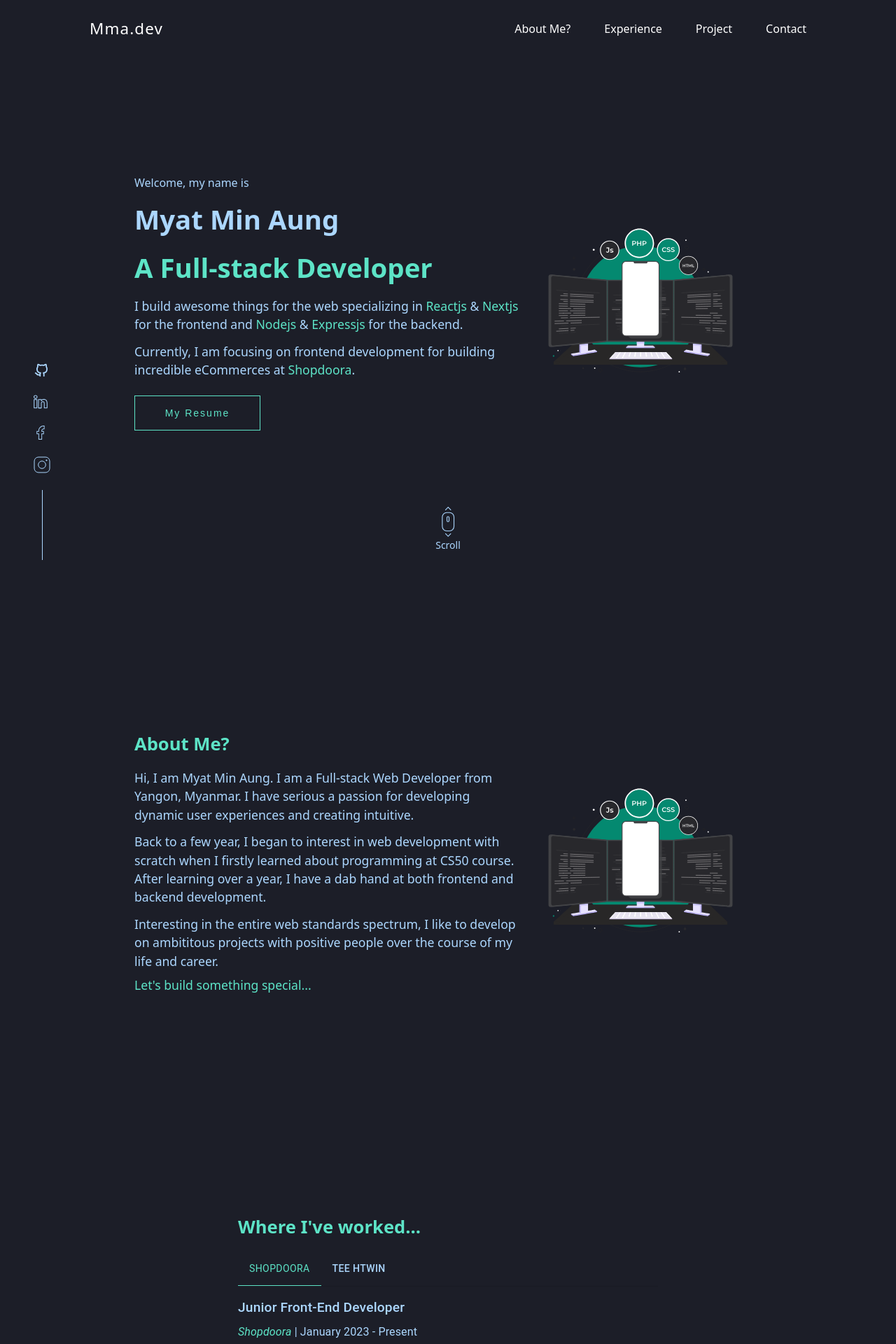
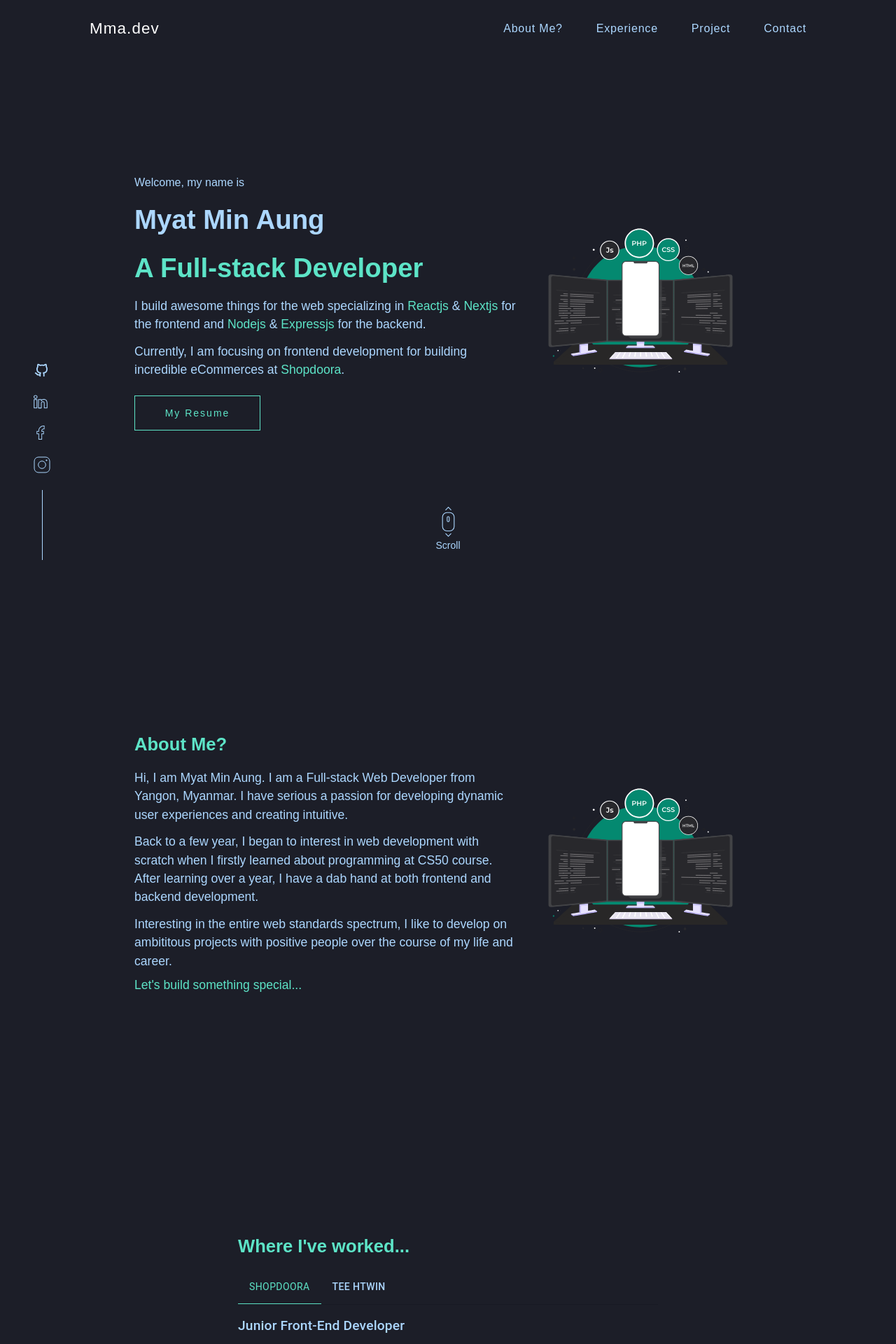
Before and after one commit to myatminag/myatminaung.v1, a Next.js app: page / in a window 1280 px wide. Shown: the top 1920 px of the page at 70% size. Built offline with nearby package versions, Linux system fonts and the light colour scheme.

Commit message:
update: header css

```diff
--- a/app/globals.css
+++ b/app/globals.css
@@ -7,57 +7,34 @@
 * {
     margin: 0;
     padding: 0;
-  /* font-family: 'Work Sans', sans-serif; */
+    font-family: 'Work Sans', sans-serif;
     }
 
 body {
     background-color: #1c1e28;
 }
 
-html {
-  scroll-behavior: smooth;
+@layer components {
+    /* ----- navbar ----- */
+    .header-nav {
+        @apply cursor-pointer relative text-[#acd7ff] tracking-wider hover:text-primaryColor
+        /* after */
+        after:absolute after:bg-primaryColor after:h-[3px] after:w-[0%] after:left-0 after:-bottom-[5px]
+        after:rounded-xl after:duration-300
+        /* hover after */
+        hover:after:w-[100%]
     }
 
     /* ----- button ----- */
     .btn {
-  display: flex;
-  align-items: center;
-  justify-content: center;
-  gap: 6px;
-  width: 180px;
-  height: 50px;
-  line-height: 40px;
-  font-size: 14px;
-  font-family: sans-serif;
-  text-decoration: none;
-  color: #5de4c7;
-  border: 1px solid #5de4c7;
-  letter-spacing: 2px;
-  text-align: center;
-  position: relative;
-  transition: all .35s;
+        @apply flex items-center justify-center gap-[6px] w-[180px] h-[50px] leading-[40px] text-[14px] text-primaryColor
+        border border-primaryColor tracking-[2px] text-center relative transition-all duration-[0.35s]
+        /* after */
+        after:absolute after:top-0 after:left-0 after:w-[100%] after:bg-primaryColor after:transition-all
+        after:first-letter:duration-[0.35s]
+        /* hover: */
+        hover:text-[#1c1e28]
+        /* hover: after */
+        hover:after:w-[100%]
     }
-
-.btn p {
-  position: relative;
-  z-index: 2;
 }
-
-.btn:after {
-  position: absolute;
-  content: "";
-  top: 0;
-  left: 0;
-  width: 0;
-  height: 100%;
-  background: #5de4c7;
-  transition: all .35s;
-}
-
-.btn:hover {
-  color: #1c1e28;
-}
-
-.btn:hover:after {
-  width: 100%;
-}
--- a/app/page.jsx
+++ b/app/page.jsx
@@ -2,7 +2,7 @@
 
 import { useRef } from "react";
 
-import Header from "@/components/navbar/Header";
+import Header from "@/components/Header";
 import BottomNav from "@/components/navbar/BottomNav";
 import HeroSection from "@/components/HeroSection";
 import AboutSection from "@/components/AboutSection";
--- a/components/navbar/Header.jsx
+++ b/components/Header.jsx
@@ -1,7 +1,7 @@
 import { useEffect, useState } from "react";
 
-import DarkIcon from "../icons/DarkIcon";
-import LightIcon from "../icons/LightIcon";
+import DarkIcon from "./icons/DarkIcon";
+import LightIcon from "./icons/LightIcon";
 import { scrollToSection } from "@/utils/scrollToSection";
 
 const Header = ({ expRef, aboutRef, projectRef, contactRef }) => {
@@ -44,7 +44,7 @@ const Header = ({ expRef, aboutRef, projectRef, contactRef }) => {
                 </p>
                 <div className="hidden lg:flex lg:items-center lg:gap-x-12">
                     {navigation.map(nav => (
-                        <p key={nav.id} onClick={() => scrollToSection(nav.ref)} className="text-[#FFFFFF] cursor-pointer">
+                        <p key={nav.id} onClick={() => scrollToSection(nav.ref)} className="header-nav">
                             {nav.label}
                         </p>
                     ))}
```
Lines whose indentation alone changed are shown as unchanged.
